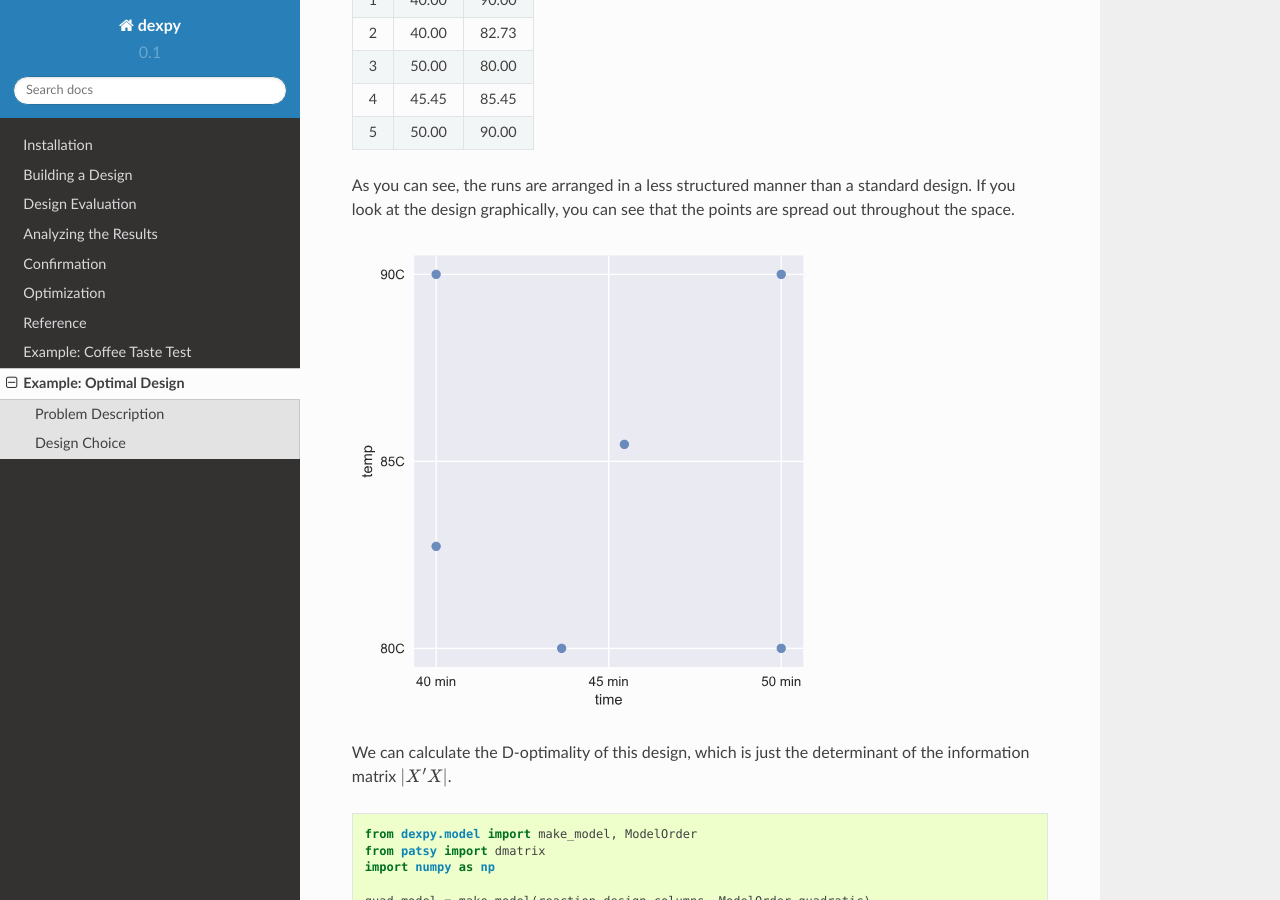
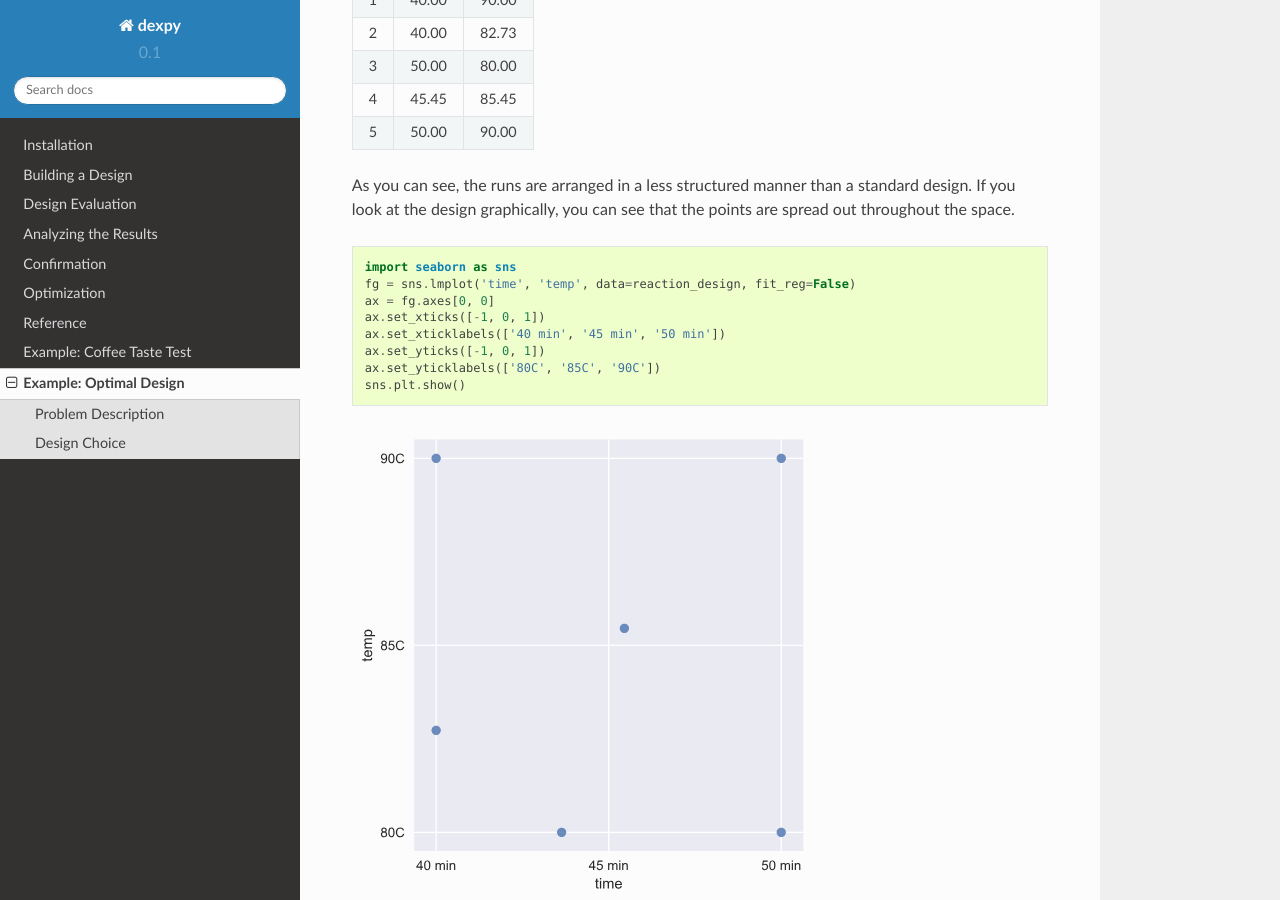
Before and after one commit to statease/dexpy, a Sphinx documentation site: the page built from docs/source/example-optimal.rst, in a window 1280 px wide and 900 px high, scrolled down 976 px. Built offline with Sphinx 7.4.7 and the Read the Docs theme 2.0.0, drawn with Linux system fonts in a browser that asks for light colours.

Commit message:
Added code for the seaborn plots in the optimal example.

```diff
--- a/docs/source/example-optimal.rst
+++ b/docs/source/example-optimal.rst
@@ -58,6 +58,17 @@ size of the design is the minimal number of runs required to support the model
 As you can see, the runs are arranged in a less structured manner than a
 standard design. If you look at the design graphically, you can see that
 the points are spread out throughout the space.
+
+.. code:: python
+
+  import seaborn as sns
+  fg = sns.lmplot('time', 'temp', data=reaction_design, fit_reg=False)
+  ax = fg.axes[0, 0]
+  ax.set_xticks([-1, 0, 1])
+  ax.set_xticklabels(['40 min', '45 min', '50 min'])
+  ax.set_yticks([-1, 0, 1])
+  ax.set_yticklabels(['80C', '85C', '90C'])
+  sns.plt.show()
 
 .. image:: img/optimal-6-run.svg
 
```
Also changed, not shown: 1 other file.
